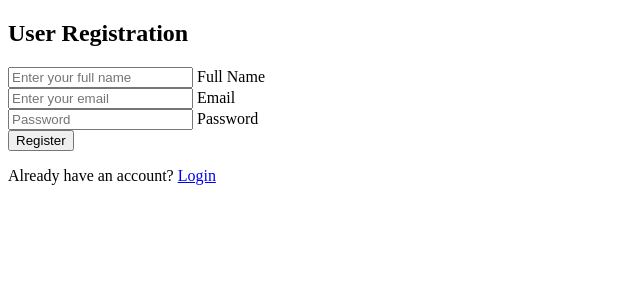
After one commit to The-Focal-Point-UWI-NCB-2023/SWEN-Cycle8-9_IonicFlask, a Flask app: page /register in a window 1280 px wide. The commit adds this page. Shown: the top 300 px of the page, without its empty margins (0-640 px from the left). Run offline with Flask 3, Linux system fonts and the light colour scheme.

Commit message:
Changes to Auth Endpoints
Changes to Auth Endpoints

```diff
--- a/app/__init__.py
+++ b/app/__init__.py
@@ -31,4 +31,4 @@ migrate = Migrate(app, db)
 
 # Initialize Flask-Login Manager
 login_manager.init_app(app)
-login_manager.login_view = "login"  # Specify what page to load for NON-AUTHED users
+login_manager.login_view = "views.login"  # Specify what page to load for NON-AUTHED users
--- a/app/config/login_manager.py
+++ b/app/config/login_manager.py
@@ -1,3 +1,6 @@
 from flask_login import LoginManager
+##import app
 
 login_manager = LoginManager()
+#login_manager.init_app(app)
+login_manager.login_view = 'api.auth.login'
--- a/app/forms/__init__.py
+++ b/app/forms/__init__.py
@@ -10,3 +10,4 @@ class RegisterForm(FlaskForm):
     full_name = StringField('Full Name', validators=[InputRequired()])
     email = StringField('Email', validators=[InputRequired()])
     password = PasswordField('Password', validators=[InputRequired()])
+    #role = StringField('Role', validators=[InputRequired()])
--- a/app/models/__init__.py
+++ b/app/models/__init__.py
@@ -49,8 +49,8 @@ class Users(BaseTable):
     email = db.Column(db.String(100))
     password = db.Column(db.String(256))
     role = db.Column(db.String(5))
-    #orders = db.relationship('Orders',backref='user',lazy=True) #creates the relationships
-    #products = db.relationship('Product', backref='user', lazy=True)
+    orders = db.relationship('Orders',backref='user',lazy=True) #creates the relationships
+    products = db.relationship('Products', backref='user', lazy=True)
 
     def is_authenticated(self):
         return True
--- a/app/templates/login.html
+++ b/app/templates/login.html
@@ -3,7 +3,7 @@
 
 <div class = "login-form">
     <h2 class = "h2 u-login"> User Login </h2>
-    <form action = "{{ url_for('api.auth.login', next=request.args.get('next')) }}" method = "POST">
+    <form action = "{{ url_for('views.login') }}" method = "POST">
         {{ form.csrf_token }}
         <div class = "form-group">
             {{ form.email(class='form-control', placeholder="Enter your email") }}
@@ -15,5 +15,7 @@
         </div>
         <button type = "submit" class = "btn btn-primary"> Login </button>
     </form>
+    <p> Don't have an account? <a href = "{{ url_for('views.register') }}"> Register </a> </p>
+</div>
 
 {% endblock %}
--- /dev/null
+++ b/app/templates/register.html
@@ -0,0 +1,25 @@
+{% extends "base.html"%}
+{% block content %}
+<div class = "register-form">
+    <h2 class = "h2 u-register"> User Registration </h2>
+    <form action = "{{ url_for('views.register') }}" method = "POST">
+        {{ form.csrf_token }}
+        <div class = "form-group">
+            {{ form.full_name(class='form-control', placeholder="Enter your full name") }}
+            {{ form.full_name.label }}
+        </div>
+
+        <div class = "form-group">
+            {{ form.email(class='form-control', placeholder="Enter your email") }}
+            {{ form.email.label }}
+        </div>
+
+        <div class = "form-group">
+            {{ form.password(class='form-control', placeholder="Password") }}
+            {{ form.password.label }}
+        </div>
+        <button type = "submit" class = "btn btn-primary"> Register </button>
+    </form>
+    <p> Already have an account? <a href = "{{ url_for('views.login') }}"> Login </a> </p>
+</div>
+{% endblock %}
--- a/app/views/__init__.py
+++ b/app/views/__init__.py
@@ -1,14 +1,72 @@
-from flask import Blueprint, jsonify, render_template
+from flask import Blueprint, jsonify, render_template, redirect, url_for, request, flash
+from flask_login import login_required, current_user
+from app import db
+import requests
+from app.models import Users
+from app.forms import LoginForm, RegisterForm
+from flask_login import login_user, logout_user
 
 # Initialize API
 views = Blueprint("views", __name__, url_prefix="/")
 
-
 # Create initial route
 @views.route("")
+#@login_required
 def index():
     return render_template("index.html")
 
+## These are mock routes for now to test the authentication endpoints. You might need to change your port number in the reqest  to test this.
+@views.route("/login", methods=["GET", "POST"])
+def login():
+    form = LoginForm()
+    if current_user.is_authenticated:
+        return redirect(url_for('views.index'))
 
-# Register View Endpoints
-# api.register_blueprint()
+    if form.validate_on_submit():
+        email = form.email.data
+        password = form.password.data
+
+        response = requests.post("http://127.0.0.1:8080/api/auth/login", data={"email": email, "password": password})
+
+        if response.status_code == 200:
+            user = db.session.execute(db.select(Users).filter_by(email=email)).scalar()
+            login_user(user)
+
+            return redirect(url_for('views.index'))
+        elif response.status_code == 401:
+            flash('Username or Password is incorrect.')
+
+    return render_template('login.html', form=form)
+
+## These are mock routes for now to test the authentication endpoints. You might need to change your port number in the reqest  to test this.
+@views.route("/register", methods=["GET", "POST"])
+def register():
+    form = RegisterForm()
+    if current_user.is_authenticated:
+        return redirect(url_for('views.index'))
+
+    if form.validate_on_submit():
+        full_name = form.full_name.data
+        email = form.email.data
+        password = form.password.data
+        response = requests.post("http://127.0.0.1:8080/api/auth/register", data={"full_name": full_name, "email": email, "password": password}) # Port # might be different for you
+
+        if response.status_code == 201:
+            flash('Account created successfully.')
+            return redirect(url_for('views.login'))
+        elif response.status_code == 409:
+            flash('Email already exists.')
+
+    return render_template('register.html', form=form)
+
+
+@views.route("/logout", methods=["GET", "POST"])
+@login_required
+def logout():
+    logout_user()
+    flash('You have been logged out.', 'success')
+    return redirect(url_for('views.login'))
+
+
+#Register View Endpoints
+#views.register_blueprint()
```
Also changed, not shown: app/api/auth/__init__.py (+61 -23 lines).
